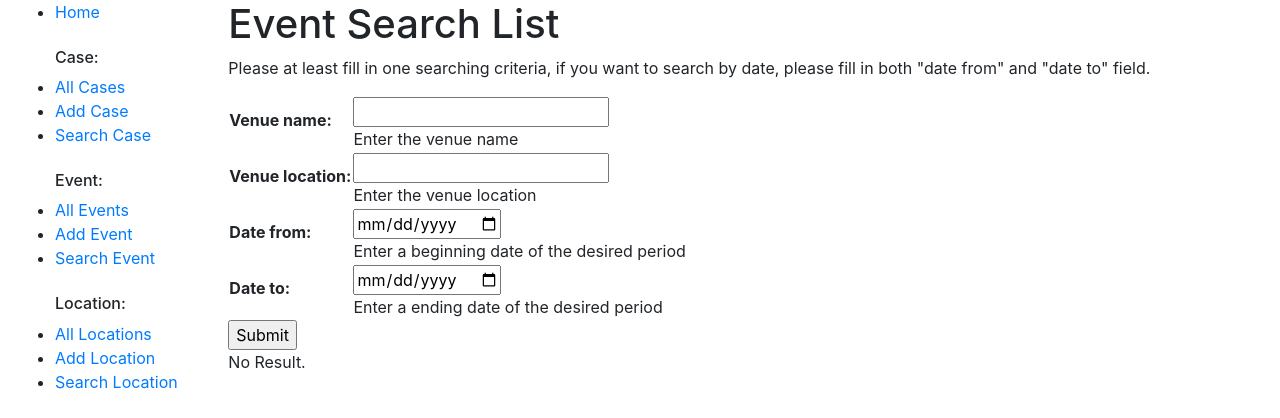
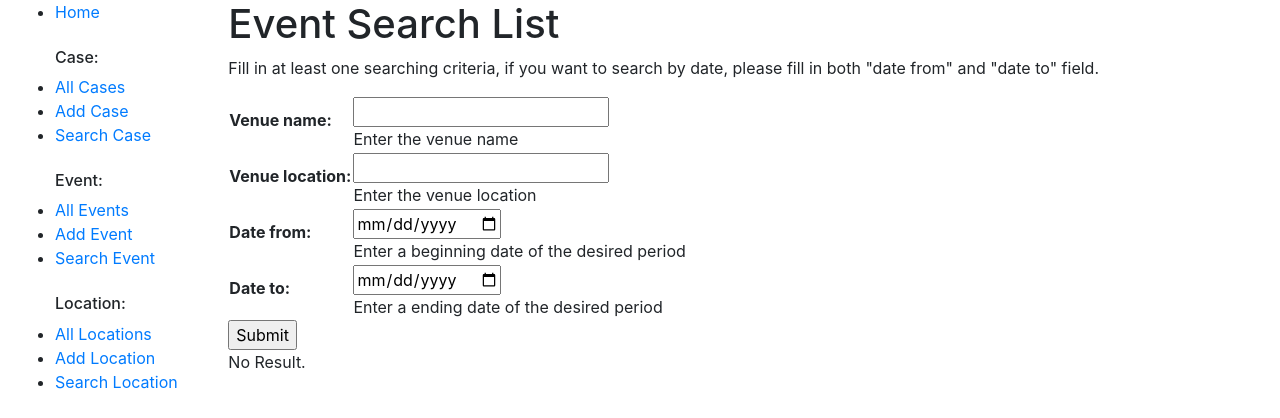
Before and after one commit to ChuKinNing/SSEFinder, a Django app: page /catalog/event/search/ in a window 1280 px wide. Shown: the top 418 px of the page. Run offline with Django 3.2, Linux system fonts and the light colour scheme.

Commit message:
finalized

```diff
--- a/SSEFinder/catalog/templates/event_search.html
+++ b/SSEFinder/catalog/templates/event_search.html
@@ -2,7 +2,7 @@
 
 {% block content %}
   <h1>Event Search List</h1>
-  <p>Please at least fill in one searching criteria, if you want to search by date, please fill in both "date from" and "date to" field.</p>
+  <p>Fill in at least one searching criteria, if you want to search by date, please fill in both "date from" and "date to" field.</p>
   <form action="" method="post">
     {% csrf_token %}
     <table>
```
Also changed, not shown: SSEFinder/db.sqlite3.
